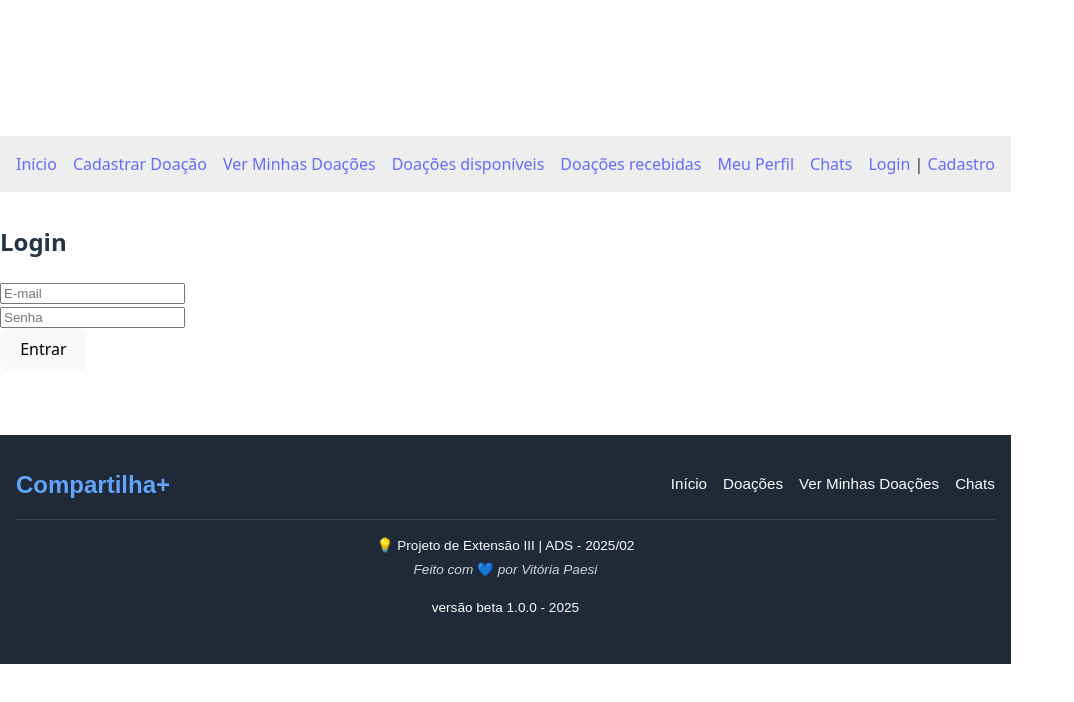
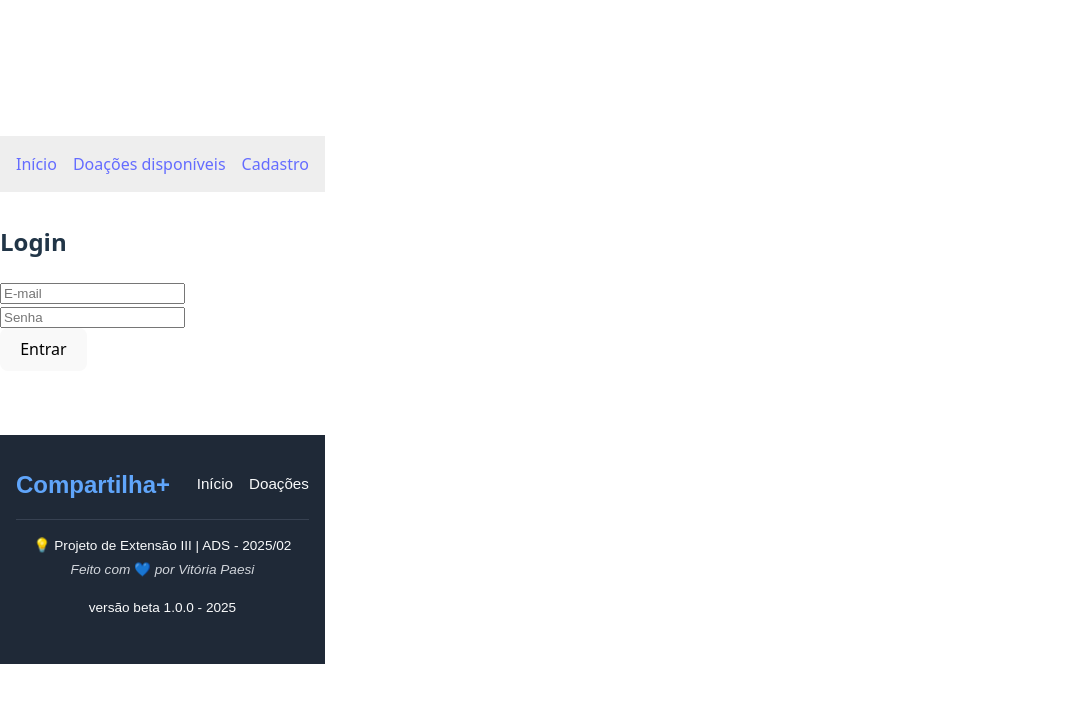
Before and after one commit to vpaesi/compartilha-mais, a React (Vite) app: page /login in a window 1280 px wide. Shown: the top 702 px of the page, without its empty margins (0-1074 px from the left). Built offline with nearby package versions, Linux system fonts and the light colour scheme; the HTML template or start-up script is replaced by a standard one.

Commit message:
feat(redirecionamento de links): ajusta o refirecionamento de links do footer e do header

```diff
--- a/src/components/Footer.tsx
+++ b/src/components/Footer.tsx
@@ -1,21 +1,28 @@
+import { Link } from "react-router-dom";
+
 export default function Footer() {
+  const usuario = JSON.parse(localStorage.getItem("usuarioLogado") || "null");
   return (
     <footer style={estilos.footer}>
       <div style={estilos.linhaSuperior}>
         <h3 style={estilos.logo}>Compartilha+</h3>
         <div style={estilos.links}>
-          <a href="#" style={estilos.link}>
+          <Link to="/" style={estilos.link}>
             Início
-          </a>
-          <a href="/doacoes" style={estilos.link}>
+          </Link>
+          <Link to="/publicas" style={estilos.link}>
             Doações
-          </a>
-          <a href="/minhas-doacoes" style={estilos.link}>
-            Ver Minhas Doações
-          </a>
-          <a href="/chats" style={estilos.link}>
-            Chats
-          </a>
+          </Link>
+          {usuario && (
+            <>
+              <Link to="/minhas-doacoes" style={estilos.link}>
+                Ver Minhas Doações
+              </Link>
+              <Link to="/chats" style={estilos.link}>
+                Chats
+              </Link>
+            </>
+          )}
         </div>
       </div>
 
--- a/src/components/Header.tsx
+++ b/src/components/Header.tsx
@@ -1,8 +1,11 @@
-import { Link, useNavigate } from "react-router-dom";
+import { Link, useNavigate, useLocation } from "react-router-dom";
+import { useState } from "react";
 
 export default function Header() {
   const usuario = JSON.parse(localStorage.getItem("usuarioLogado") || "null");
   const navigate = useNavigate();
+  const location = useLocation();
+  const [menuOpen, setMenuOpen] = useState(false);
 
   const handleLogout = () => {
     localStorage.removeItem("usuarioLogado");
@@ -10,31 +13,84 @@ export default function Header() {
     navigate("/login");
   };
 
+  const isHome = location.pathname === "/";
+
+  const isLogin = location.pathname === "/login";
+  const isCadastro = location.pathname === "/cadastro";
+
   return (
     <header
       style={{ background: "#eee", padding: "1rem", marginBottom: "2rem" }}
     >
       <nav style={{ display: "flex", gap: "1rem", alignItems: "center" }}>
-        <Link to="/">Início</Link>
-        <Link to="/nova-doacao">Cadastrar Doação</Link>
-        <Link to="/minhas-doacoes">Ver Minhas Doações</Link>
-        <Link to="/publicas">Doações disponíveis</Link>
-        <Link to="/recebidas">Doações recebidas</Link>
-        <Link to="/perfil">Meu Perfil</Link>
-        <Link to="/chats">Chats</Link>
-
-        {usuario ? (
+        {(!usuario && isHome) ? (
           <>
+            <Link to="/publicas">Doações disponíveis</Link>
+            <span style={{ marginLeft: "auto" }}>
+              {!isLogin && <Link to="/login">Login</Link>}
+              {!isLogin && !isCadastro && " | "}
+              {!isCadastro && <Link to="/cadastro">Cadastro</Link>}
+            </span>
+          </>
+        ) : usuario ? (
+          <>
+            {/* Menu hambúrguer para usuário logado */}
+            <div style={{ position: "relative" }}>
+              <button
+                onClick={() => setMenuOpen((open) => !open)}
+                style={{
+                  background: "none",
+                  border: "none",
+                  fontSize: "2rem",
+                  cursor: "pointer",
+                  padding: 0,
+                  marginRight: "1rem"
+                }}
+                aria-label="Abrir menu"
+              >
+                &#9776;
+              </button>
+              {menuOpen && (
+                <div
+                  style={{
+                    position: "absolute",
+                    top: "2.5rem",
+                    left: 0,
+                    background: "#fff",
+                    border: "1px solid #ccc",
+                    borderRadius: "4px",
+                    boxShadow: "0 2px 8px rgba(0,0,0,0.15)",
+                    zIndex: 10,
+                    minWidth: "180px",
+                    display: "flex",
+                    flexDirection: "column"
+                  }}
+                >
+                  <Link to="/" style={{ padding: "0.75rem 1rem" }} onClick={() => setMenuOpen(false)}>Início</Link>
+                  <Link to="/nova-doacao" style={{ padding: "0.75rem 1rem" }} onClick={() => setMenuOpen(false)}>Cadastrar Doação</Link>
+                  <Link to="/minhas-doacoes" style={{ padding: "0.75rem 1rem" }} onClick={() => setMenuOpen(false)}>Ver Minhas Doações</Link>
+                  <Link to="/publicas" style={{ padding: "0.75rem 1rem" }} onClick={() => setMenuOpen(false)}>Doações disponíveis</Link>
+                  <Link to="/recebidas" style={{ padding: "0.75rem 1rem" }} onClick={() => setMenuOpen(false)}>Doações recebidas</Link>
+                  <Link to="/perfil" style={{ padding: "0.75rem 1rem" }} onClick={() => setMenuOpen(false)}>Meu Perfil</Link>
+                  <Link to="/chats" style={{ padding: "0.75rem 1rem" }} onClick={() => setMenuOpen(false)}>Chats</Link>
+                </div>
+              )}
+            </div>
             <span style={{ marginLeft: "auto" }}>
               Bem-vindo(a), {usuario.nome}
             </span>
             <button onClick={handleLogout}>Sair</button>
           </>
         ) : (
-          <span style={{ marginLeft: "auto" }}>
-            <Link to="/login">Login</Link> |{" "}
-            <Link to="/cadastro">Cadastro</Link>
-          </span>
+          <>
+            <Link to="/">Início</Link>
+            <Link to="/publicas">Doações disponíveis</Link>
+            <span style={{ marginLeft: "auto" }}>
+              {!isLogin && <Link to="/login">Login</Link>}
+              {!isLogin && !isCadastro && " | "}
+              {!isCadastro && <Link to="/cadastro">Cadastro</Link>}
+            </span>
+          </>
         )}
       </nav>
     </header>
```
